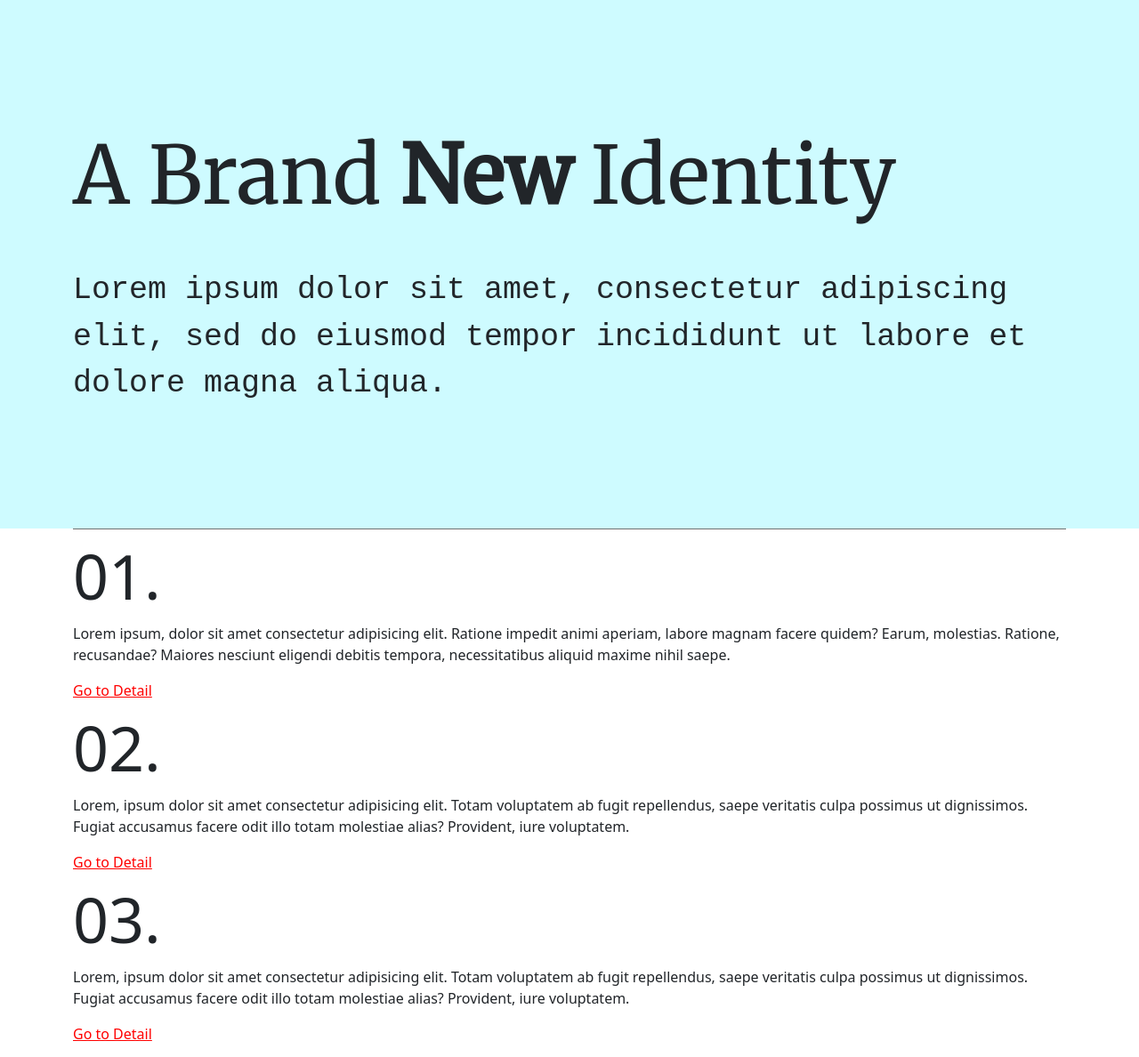
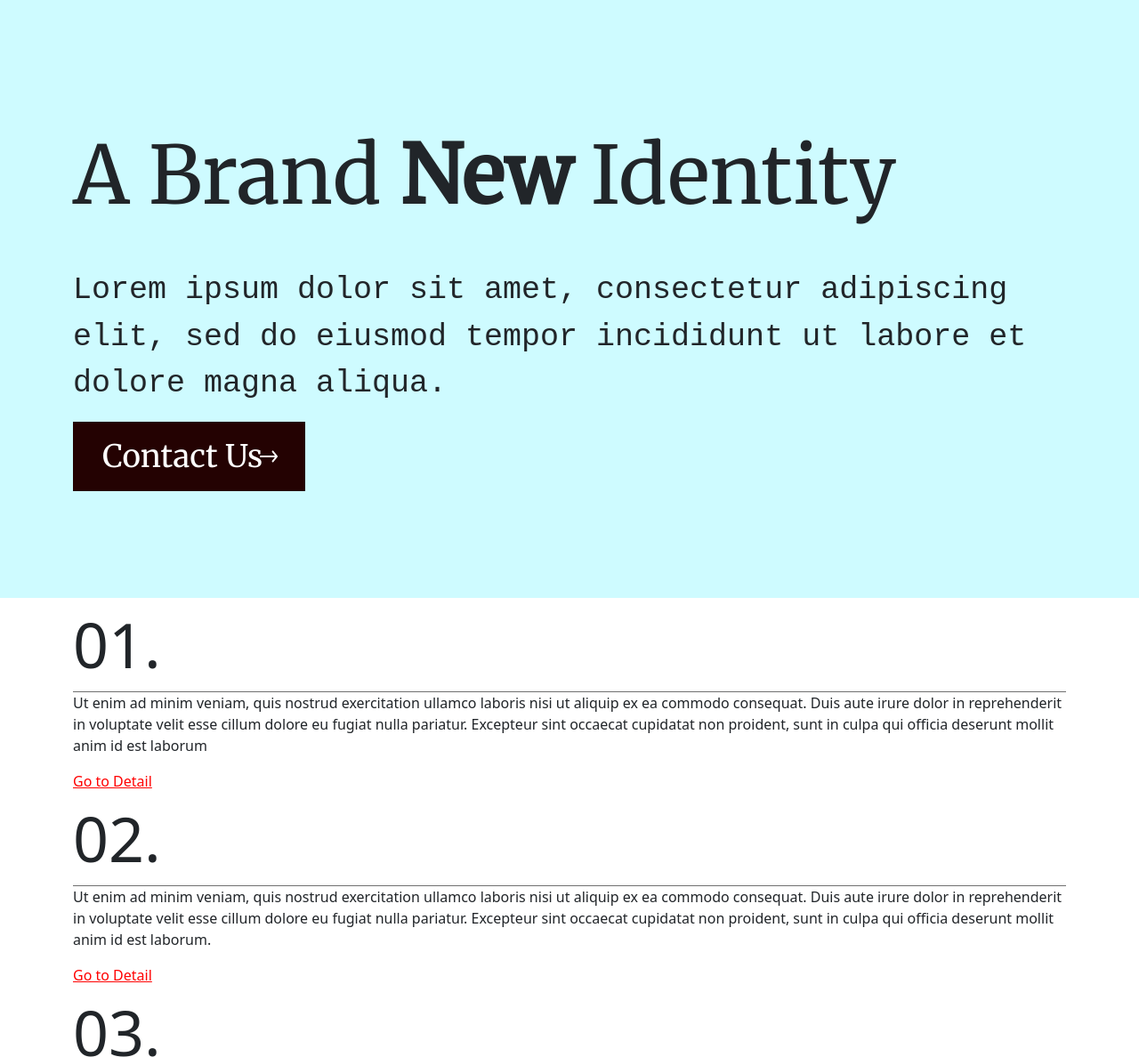
Before and after one commit to KingMagaIII/layer2, a plain HTML site: page index.html in a window 1280 px wide. Shown: the top 1188 px of the page at 89% size. Drawn offline with nearby package versions, Linux system fonts and the light colour scheme.

Commit message:
aggiunto bottone con freccia

```diff
--- a/index.html
+++ b/index.html
@@ -17,6 +17,13 @@
                 >A Brand <b>New</b> Identity</div>
                 <p class="subTitle">Lorem ipsum dolor sit amet, consectetur adipiscing elit, sed do eiusmod tempor incididunt ut labore et dolore magna aliqua.</p>
             </div>
+            <div class="row">
+                <div class="col-3">
+                  <a href="#" class="button merriweather-regular">
+                    Contact Us
+                  </a>
+                </div>
+            </div>
         </div>
     </div>
     <div class="container">
@@ -25,26 +32,26 @@
                 <ol>
                     <li class="listItem">
                         <div class="listItemContent">
-                            <p>Lorem ipsum, dolor sit amet consectetur adipisicing elit. Ratione impedit animi aperiam, labore magnam facere quidem? Earum, molestias. Ratione, recusandae? Maiores nesciunt eligendi debitis tempora, necessitatibus aliquid maxime nihil saepe.</p>
+                            <p>Ut enim ad minim veniam, quis nostrud exercitation ullamco laboris nisi ut aliquip ex ea commodo consequat. Duis aute irure dolor in reprehenderit in voluptate velit esse cillum dolore eu fugiat nulla pariatur. Excepteur sint occaecat cupidatat non proident, sunt in culpa qui officia deserunt mollit anim id est laborum</p>
 
                             <a href="#" class="customlink">Go to Detail</a>
                         </div>
                     </li>
                     <li class="listItem">
                         <div class="listItemContent">
-                            <p>Lorem, ipsum dolor sit amet consectetur adipisicing elit. Totam voluptatem ab fugit repellendus, saepe veritatis culpa possimus ut dignissimos. Fugiat accusamus facere odit illo totam molestiae alias? Provident, iure voluptatem.</p>
+                            <p>Ut enim ad minim veniam, quis nostrud exercitation ullamco laboris nisi ut aliquip ex ea commodo consequat. Duis aute irure dolor in reprehenderit in voluptate velit esse cillum dolore eu fugiat nulla pariatur. Excepteur sint occaecat cupidatat non proident, sunt in culpa qui officia deserunt mollit anim id est laborum.</p>
                             <a href="#" class="customlink">Go to Detail</a>
                         </div>
                     </li>
                     <li class="listItem">
                         <div class="listItemContent">
-                            <p>Lorem, ipsum dolor sit amet consectetur adipisicing elit. Totam voluptatem ab fugit repellendus, saepe veritatis culpa possimus ut dignissimos. Fugiat accusamus facere odit illo totam molestiae alias? Provident, iure voluptatem.</p>
+                            <p>Ut enim ad minim veniam, quis nostrud exercitation ullamco laboris nisi ut aliquip ex ea commodo consequat. Duis aute irure dolor in reprehenderit in voluptate velit esse cillum dolore eu fugiat nulla pariatur. Excepteur sint occaecat cupidatat non proident, sunt in culpa qui officia deserunt mollit anim id est laborum.</p>
                             <a href="#" class="customlink">Go to Detail</a>
                         </div>
                     </li>
                     <li class="listItem">
                         <div class="listItemContent">
-                            <p>Lorem, ipsum dolor sit amet consectetur adipisicing elit. Totam voluptatem ab fugit repellendus, saepe veritatis culpa possimus ut dignissimos. Fugiat accusamus facere odit illo totam molestiae alias? Provident, iure voluptatem.</p>
+                            <p>Ut enim ad minim veniam, quis nostrud exercitation ullamco laboris nisi ut aliquip ex ea commodo consequat. Duis aute irure dolor in reprehenderit in voluptate velit esse cillum dolore eu fugiat nulla pariatur. Excepteur sint occaecat cupidatat non proident, sunt in culpa qui officia deserunt mollit anim id est laborum.</p>
                             <a href="#" class="customlink">Go to Detail</a>
                         </div>
                     </li>
--- /dev/null
+++ b/static/style/button.css
@@ -0,0 +1,24 @@
+.button{
+  color: white;
+  text-decoration: none;
+  display: block;
+  background: #240202;
+  font-size: 35px;
+  padding: 14px 33px;
+  line-height: 50px;
+  position: relative;
+}
+
+.button::after{
+  content: "";
+  background-image: url("../images/arrow.svg");
+  width: 20px;
+  height: 34px;
+  display: block;
+  position: absolute;
+  background-size: 20px 34px;
+  right: 21px;
+  top: 22px;
+  transform: translate(-50%);
+  color: white;
+}
--- a/static/style/index.css
+++ b/static/style/index.css
@@ -1,3 +1,4 @@
 @import "title.css";
 @import "font.css";
 @import "lista.css";
+@import "button.css";
--- a/static/style/lista.css
+++ b/static/style/lista.css
@@ -2,13 +2,14 @@
     padding: 0;
     list-style: none;
     counter-reset: listItem;
-    border-top: #707070 1px solid;
 }
 
 .customList .listItem::before{
     counter-increment: listItem;
     content: "0" counter(listItem) ".";
     font-size: 70px;
+    border-bottom: #707070 1px solid;
+    display: block;
 }
 
 .customlink{
```
Also changed, not shown: static/images/arrow.svg (added).
